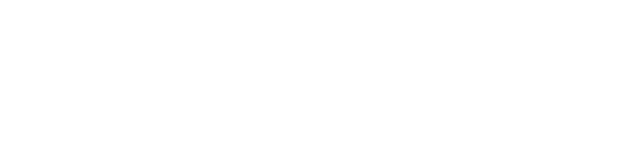
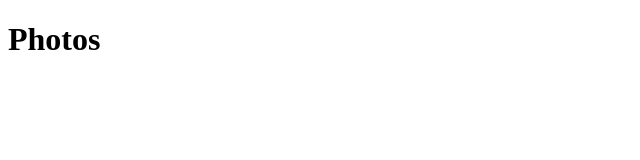
Before and after one commit to NaodP/Photography-Portfolio, a plain HTML site: page index.html in a window 1280 px wide. Shown: the whole page, without its empty margins (0-640 px from the left). Drawn offline with Linux system fonts and the light colour scheme.

Commit message:
Update index.html

```diff
--- a/index.html
+++ b/index.html
@@ -6,6 +6,6 @@
     <title>Photo Portfolio</title>
 </head>
 <body>
-
+    <h1>Photos</h1>
 </body>
 </html>
```
